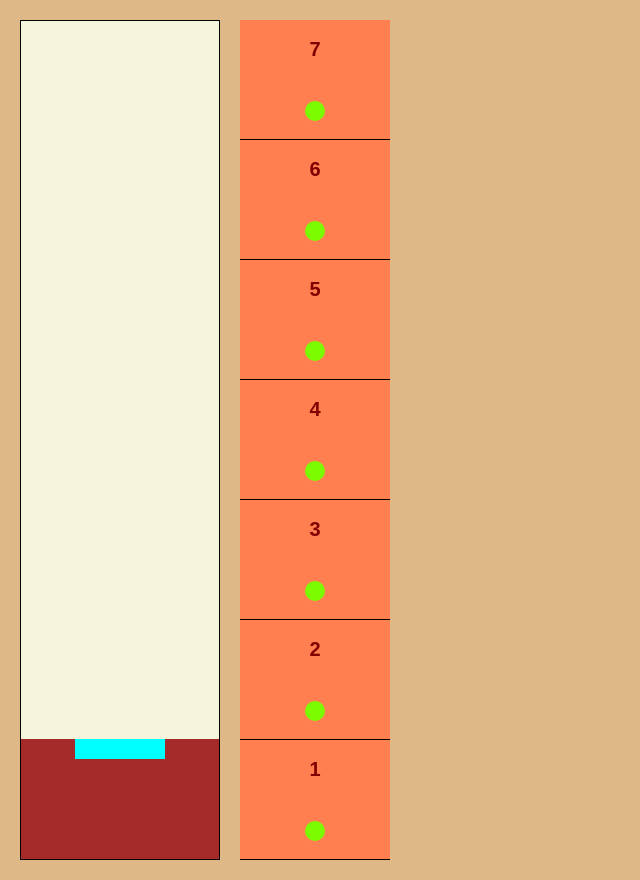
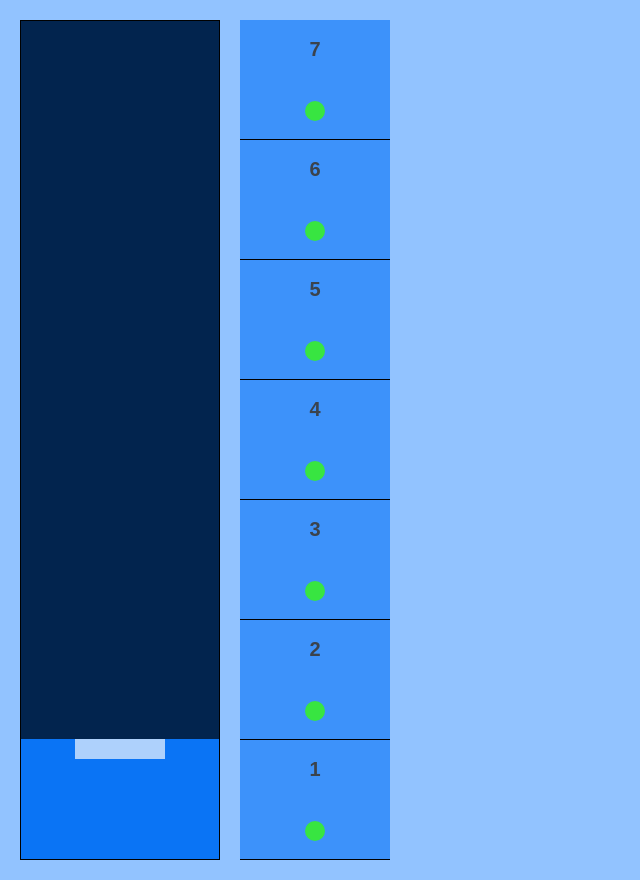
Before and after one commit to JettPy/elevator-emulator, a Vue app: page / in a window 1280 px wide. Shown: the whole page, without its empty margins (0-640 px from the left). Built offline with nearby package versions, Linux system fonts and the light colour scheme.

Commit message:
Проведен рефакторинг кода, пофиксен баг лифта при котором он пропускает этажи

```diff
--- a/src/App.vue
+++ b/src/App.vue
@@ -25,10 +25,8 @@ export default {
     return {
       floorCount: 7,
       floorRequestQueue: [],
-      isElevatorMoving: false,
       liftPosition: 1,
-      isClicked: [],
-      targetFloor: null
+      isClicked: []
     };
   },
   created() {
@@ -38,9 +36,10 @@ export default {
   },
   methods: {
     handleButtonClick(floorNumber) {
-      if ((this.isClicked[floorNumber - 1] || this.liftPosition == floorNumber) && !this.isElevatorMoving) {
+      if (this.isClicked[floorNumber - 1] || this.liftPosition == floorNumber) {
         return;
       }
+      this.liftPosition = 0;
       this.isClicked[floorNumber - 1] = true;
       this.floorRequestQueue.push(floorNumber);
     },
@@ -48,7 +47,6 @@ export default {
       this.liftPosition = floor;
       this.isClicked[this.liftPosition - 1] = false;
       this.floorRequestQueue.shift();
-      //запуск анимации отдыха + обновление статуса лифта
     },
   }
 }
@@ -64,7 +62,9 @@ export default {
 #app {
   padding-top: 20px;
   padding-bottom: 20px;
+  min-height: calc(100vh);
   display: flex;
-  background-color: burlywood;
+  background-color: #92c3ff;
+  box-sizing:border-box;
 }
 </style>
--- a/src/components/ButtonBar.vue
+++ b/src/components/ButtonBar.vue
@@ -34,12 +34,14 @@ export default {
 
 <style scoped>
 .button-bar {
+  margin: auto 20px;
+  margin-top: max(auto, 20px);
+  margin-bottom: max(auto, 20px);
   width: 150px;
   min-width: 20px;
-  margin: auto 20px;
-  background-color: coral;
   display: flex;
   flex-direction: column-reverse;
+  background-color: #3d92fa;
 }
 
 @media screen and (max-width: 800px) {
--- a/src/components/Elevator.vue
+++ b/src/components/Elevator.vue
@@ -24,7 +24,10 @@ export default {
       message: '',
       currPosition: 1,
       isResting: false,
-      time: 0
+      isMoving: false,
+      time: 0,
+      isActive: false,
+      checker: null
     }
   },
   computed: {
@@ -41,15 +44,16 @@ export default {
     }
   },
   methods: {
-    async elevatorArrive() {
+    elevatorArrive() {
       this.isResting = true;
-      this.message = '';
-      await setTimeout(()=>{
+      this.message = 'waiting';
+      setTimeout(()=>{
         this.isResting = false;
+        this.message = '';
         this.handleElevatorArrival(this.currPosition);
       }, 3000)
     },
-    async elevatorMove(targetFloor) {
+    elevatorMove(targetFloor) {
       let distance = targetFloor - this.currPosition;
       if (distance > 0) {
         this.message = targetFloor + ' up'
@@ -58,27 +62,30 @@ export default {
       }
       this.time = Math.abs(distance);
       this.currPosition += distance;
-      await setTimeout(() => {
+      this.isMoving = true;
+      setTimeout(() => {
         this.elevatorArrive();
-        console.log(`Выполнено за ${this.time * 1000}`)
+        this.isMoving = false;
       }, this.time * 1000);
-    },
-    async checkIsResting() {
-      return this.isResting;
     }
   },
   watch: {
     floorRequestQueue: {
-      async handler() {
-        console.log(this.floorRequestQueue)
-        if (this.floorRequestQueue.length == 0)
-          return
-        let state = await this.checkIsResting();
-        if (!state) {
-          await this.elevatorMove(this.floorRequestQueue[0]);
-        }
+      handler() {
+        this.isActive = !(this.floorRequestQueue.length == 0);
       },
       deep: true
+    },
+    isActive(value) {
+      if (value) {
+        this.checker = setInterval(() => {
+          if (this.isResting || this.isMoving)
+            return;
+          this.elevatorMove(this.floorRequestQueue[0]);
+        }, 100);
+      } else {
+        clearInterval(this.checker)
+      }
     }
   }
 }
@@ -86,11 +93,11 @@ export default {
 
 <style scoped>
 .shaft {
+  margin: auto 0;
+  margin-left: 20px;
   width: 200px;
   min-width: 30px;
-  margin: auto 0;
-  margin-left: 20px;
-  background-color: beige;
+  background-color: #02244e;
   border: solid black 1px;
   box-sizing: border-box;
   position: relative;
@@ -99,26 +106,24 @@ export default {
 .lift {
   width: 100%;
   height: 120px;
-  background-color: brown;
+  background-color: #0A74F5;
   position: absolute;
 }
 
 .lift_resting {
-  animation-name: blink;
-  animation-timing-function: linear;
-  animation-duration: 1.5s;
-  animation-iteration-count: infinite;
+  animation: 1.5s infinite linear blink
 }
 
 .lift__display {
+  margin: auto;
+  width: 45%;
+  height: 20px;
   font-size: 14px;
   font-weight: 600;
   font-family: Arial, Helvetica, sans-serif;
-  margin: auto;
-  background-color:aqua;
   text-align: center;
-  width: 45%;
-  height: 20px;
+  color: #c01509;
+  background-color:#aed1fc;
 }
 
 @keyframes blink {
@@ -127,15 +132,14 @@ export default {
   100% {
     opacity: 1;
   }
-
   25%,
   75% {
     opacity: 0.75;
+    background-color:#0af597;
   }
 }
 
 @media screen and (max-width: 800px) {
-
   .shaft {
     margin-left: 0px;
   }
@@ -147,6 +151,5 @@ export default {
   .lift__display {
     font-size: 10px;
   }
-
 }
 </style>
--- a/src/components/Floor.vue
+++ b/src/components/Floor.vue
@@ -38,23 +38,22 @@ export default {
 }
 
 .floor__caption {
+  margin-bottom: 40px;
   font-size: 20px;
   font-weight: 900;
-  color: maroon;
-  margin-bottom: 40px;
   font-family: Arial, Helvetica, sans-serif;
+  color: #3b434c;
 }
 
 .floor__button {
   width: 20px;
   height: 20px;
   border-radius: 50%;
-  background-color: lawngreen;
+  background-color: #38e541;
   cursor: pointer;
 }
 
 .floor__button_clicked {
-  background-color: crimson;
-
+  background-color: #F7554A;
 }
 </style>
```
